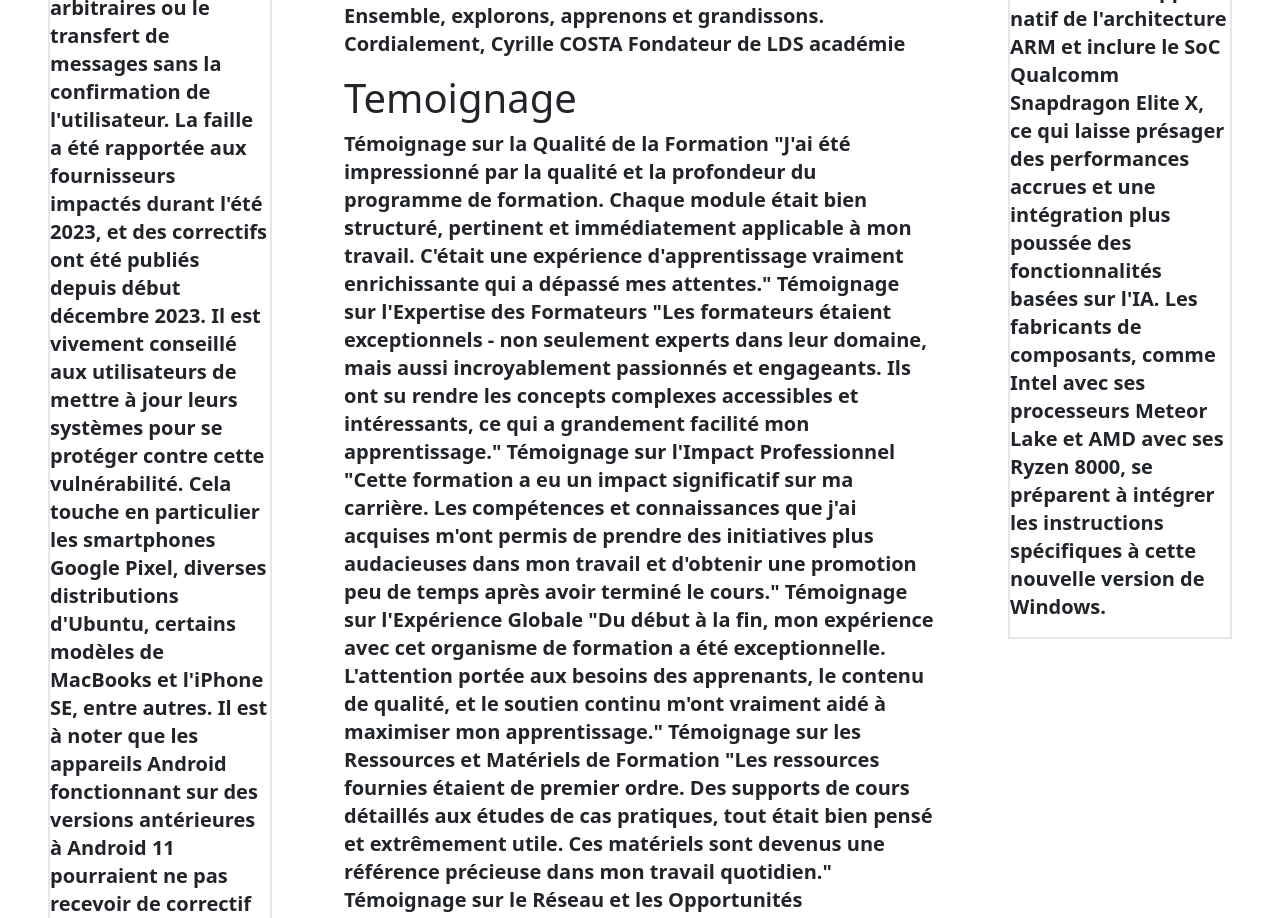
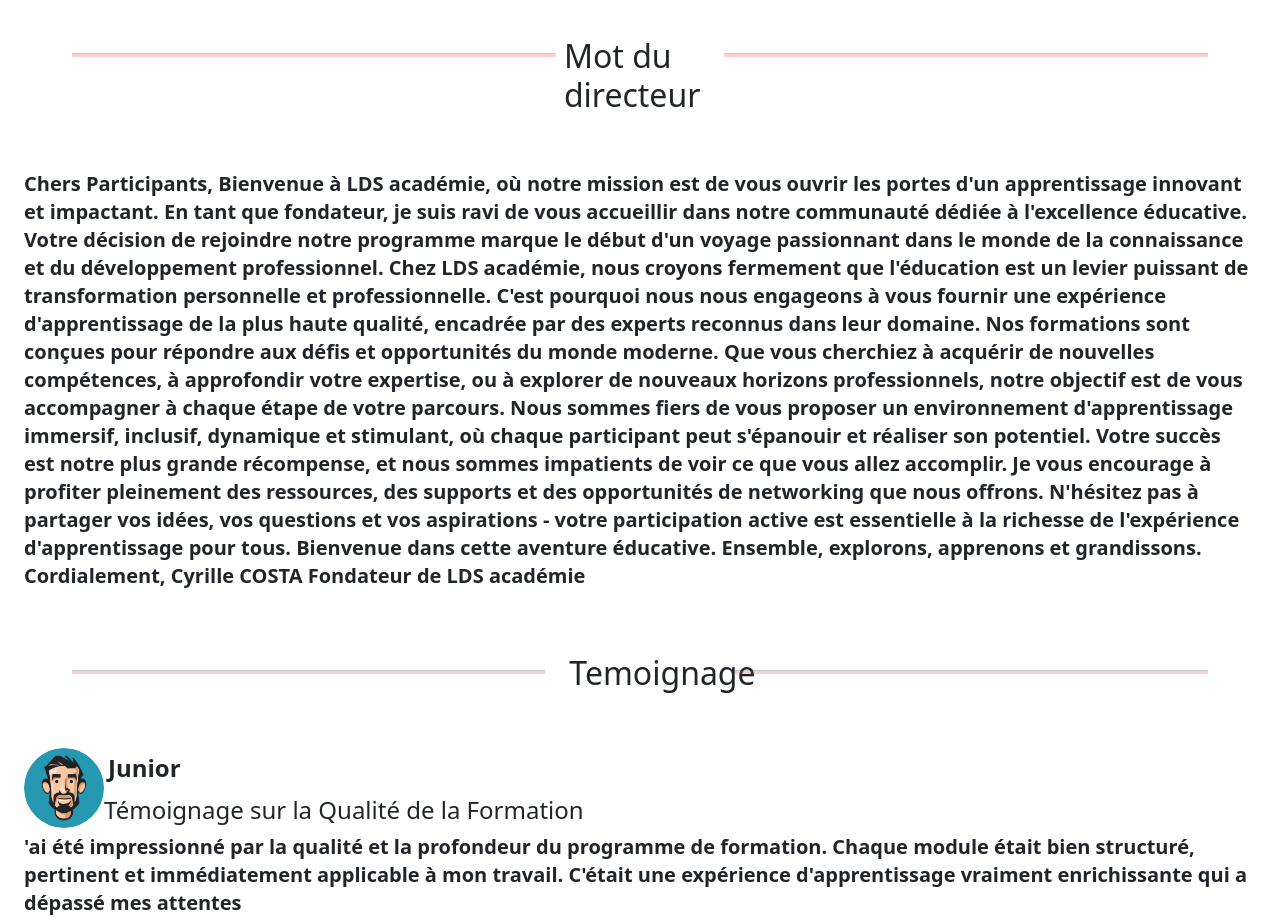
Before and after one commit to Junior-D-Lewis/lds-academie, a React (Create React App) app: page / in a window 1280 px wide. Shown: the part 1600-2518 px from the top of the page. Built offline with nearby package versions, Linux system fonts and the light colour scheme.

Commit message:
add home's design

```diff
--- /dev/null
+++ b/src/component/Home/CardTemoignage.tsx
@@ -0,0 +1,26 @@
+import React from "react";
+import avatar from "../../assets/avatar.png";
+
+type CardProps = {
+  name: string;
+  formation: string;
+  text: string;
+};
+
+export default function (data: CardProps) {
+  const { name, formation, text } = data;
+  return (
+    <div>
+      <div className="flex">
+        <img src={avatar} alt="" className="w-20 h-20 rounded-full" />
+        <div className="row-span-1">
+          <h3 className="text-2xl font-semibold p-1"> {name} </h3>
+          <h4> {formation} </h4>
+        </div>
+      </div>
+      <div>
+        <p>{text}</p>
+      </div>
+    </div>
+  );
+}
--- a/src/component/Home/HomeScreen.tsx
+++ b/src/component/Home/HomeScreen.tsx
@@ -6,6 +6,8 @@
 import reseau from "../../assets/reseaux.png";
 import telecom from "../../assets/telecom.png";
 import ia from "../../assets/ia.png";
+import CardTemoignage from "./CardTemoignage";
+import { datas } from "./datas";
 initTE({ Carousel });
 
 export default function HomeScreen() {
@@ -54,10 +56,14 @@
         </div>
       </div>
 
-      <div className="grid grid-cols-4 p-6 gap-5 text-xl font-semibold">
-        <div className="h-72 grid-rows-2 p-6">
-          <h2 className="ml-[5rem]">ACTUALITES</h2>
-          <div className="border-2 ">
+      <div className=" p-6 text-xl font-semibold">
+        <div className="grid-rows-2 p-6">
+          <div className="flex p-5">
+            <hr className="h-1 w-3/4 bg-red-500" />
+            <h2 className="px-4">ACTUALITES</h2>
+            <hr className="h-1 w-3/4 bg-red-500" />
+          </div>
+          <div className="">
             <p>
               Une récente actualité dans le domaine du réseau informatique
               concerne la découverte d'une faille de sécurité importante dans le
@@ -80,7 +86,38 @@
             </p>
           </div>
         </div>
-        <div className="col-span-2 h-full py-20">
+        <div className="">
+          <div className="flex p-5">
+            <hr className="h-1 w-3/5 bg-red-500" />
+            <h2 className="w-1/4 px-2">FORUMS: A la une</h2>
+            <hr className="h-1 w-3/5 bg-red-500" />
+          </div>
+          <div className="">
+            <p>
+              Les dernières nouvelles dans le domaine de l'informatique
+              annoncent l'arrivée prévue de Windows 12 en juin 2024. Cette
+              nouvelle version du système d'exploitation de Microsoft mettra
+              fortement l'accent sur l'intégration de l'intelligence
+              artificielle (IA) dans presque tous les aspects du système. On
+              attend de cette mise à jour qu'elle inclue des modèles
+              linguistiques étendus et qu'elle utilise l'IA pour accélérer et
+              optimiser le fonctionnement de nombreux logiciels embarqués.
+              Windows 12 devrait également améliorer le support natif de
+              l'architecture ARM et inclure le SoC Qualcomm Snapdragon Elite X,
+              ce qui laisse présager des performances accrues et une intégration
+              plus poussée des fonctionnalités basées sur l'IA. Les fabricants
+              de composants, comme Intel avec ses processeurs Meteor Lake et AMD
+              avec ses Ryzen 8000, se préparent à intégrer les instructions
+              spécifiques à cette nouvelle version de Windows.
+            </p>
+          </div>
+        </div>
+        <div className="">
+          <div className="flex p-5">
+            <hr className="h-1 w-3/4 bg-red-500" />
+            <h2 className="w-1/4 px-2">Mot du directeur</h2>
+            <hr className="h-1 w-3/4 bg-red-500" />
+          </div>
           <p>
             Chers Participants, Bienvenue à LDS académie, où notre mission est
             de vous ouvrir les portes d'un apprentissage innovant et impactant.
@@ -110,68 +147,21 @@
             grandissons. Cordialement, Cyrille COSTA Fondateur de LDS académie
           </p>
           <div>
-            <h1>Temoignage</h1>
-            <p>
-              Témoignage sur la Qualité de la Formation "J'ai été impressionné
-              par la qualité et la profondeur du programme de formation. Chaque
-              module était bien structuré, pertinent et immédiatement applicable
-              à mon travail. C'était une expérience d'apprentissage vraiment
-              enrichissante qui a dépassé mes attentes." Témoignage sur
-              l'Expertise des Formateurs "Les formateurs étaient exceptionnels -
-              non seulement experts dans leur domaine, mais aussi incroyablement
-              passionnés et engageants. Ils ont su rendre les concepts complexes
-              accessibles et intéressants, ce qui a grandement facilité mon
-              apprentissage." Témoignage sur l'Impact Professionnel "Cette
-              formation a eu un impact significatif sur ma carrière. Les
-              compétences et connaissances que j'ai acquises m'ont permis de
-              prendre des initiatives plus audacieuses dans mon travail et
-              d'obtenir une promotion peu de temps après avoir terminé le
-              cours." Témoignage sur l'Expérience Globale "Du début à la fin,
-              mon expérience avec cet organisme de formation a été
-              exceptionnelle. L'attention portée aux besoins des apprenants, le
-              contenu de qualité, et le soutien continu m'ont vraiment aidé à
-              maximiser mon apprentissage." Témoignage sur les Ressources et
-              Matériels de Formation "Les ressources fournies étaient de premier
-              ordre. Des supports de cours détaillés aux études de cas
-              pratiques, tout était bien pensé et extrêmement utile. Ces
-              matériels sont devenus une référence précieuse dans mon travail
-              quotidien." Témoignage sur le Réseau et les Opportunités
-              Professionnelles "En plus d'une formation de qualité, j'ai eu
-              l'opportunité de rencontrer des professionnels de divers horizons.
-              Le réseau que j'ai construit durant cette formation est
-              inestimable et a ouvert de nombreuses portes dans ma carrière."
-              Témoignage sur l'Innovation et les Méthodes Pédagogiques
-              "L'approche pédagogique de l'organisme était innovante et
-              engageante. Les méthodes interactives et les projets de groupe ont
-              non seulement facilité l'apprentissage, mais ont aussi rendu
-              l'expérience très agréable." Témoignage sur la Flexibilité et
-              l'Accessibilité "La flexibilité offerte par l'organisme pour
-              suivre les cours en ligne à mon propre rythme a été un facteur clé
-              pour moi. Cela m'a permis de concilier formation professionnelle
-              et obligations personnelles sans stress."
-            </p>
-          </div>
-        </div>
-        <div className="h-72 grid-rows-2 p-6">
-          <h2 className="ml-[5rem]">FORUMS: A la une</h2>
-          <div className="border-2">
-            <p>
-              Les dernières nouvelles dans le domaine de l'informatique
-              annoncent l'arrivée prévue de Windows 12 en juin 2024. Cette
-              nouvelle version du système d'exploitation de Microsoft mettra
-              fortement l'accent sur l'intégration de l'intelligence
-              artificielle (IA) dans presque tous les aspects du système. On
-              attend de cette mise à jour qu'elle inclue des modèles
-              linguistiques étendus et qu'elle utilise l'IA pour accélérer et
-              optimiser le fonctionnement de nombreux logiciels embarqués.
-              Windows 12 devrait également améliorer le support natif de
-              l'architecture ARM et inclure le SoC Qualcomm Snapdragon Elite X,
-              ce qui laisse présager des performances accrues et une intégration
-              plus poussée des fonctionnalités basées sur l'IA. Les fabricants
-              de composants, comme Intel avec ses processeurs Meteor Lake et AMD
-              avec ses Ryzen 8000, se préparent à intégrer les instructions
-              spécifiques à cette nouvelle version de Windows.
-            </p>
+            <div className="flex p-5">
+              <hr className="h-1 w-3/4 bg-red-500" />
+              <h2 className="w-1/6 px-4">Temoignage</h2>
+              <hr className="h-1 w-3/4 bg-red-500" />
+            </div>
+            {datas.map(
+              (data) =>
+                data && (
+                  <CardTemoignage
+                    name={data.name}
+                    formation={data.formation}
+                    text={data.text}
+                  />
+                )
+            )}
           </div>
         </div>
       </div>
--- /dev/null
+++ b/src/component/Home/datas.ts
@@ -0,0 +1,47 @@
+export const datas = [
+  {
+    name: "Junior",
+    formation: "Témoignage sur la Qualité de la Formation",
+    text: "'ai été impressionné par la qualité et la profondeur du programme de formation. Chaque module était bien structuré, pertinent et immédiatement applicable à mon travail. C'était une expérience d'apprentissage vraiment enrichissante qui a dépassé mes attentes",
+  },
+  {
+    name: "Steve",
+    formation: "Témoignage sur l'Expertise des Formateurs",
+    text: "Les formateurs étaient exceptionnels - non seulement experts dans leur domaine, mais aussi incroyablement passionnés et engageants. Ils ont su rendre les concepts complexes accessibles et intéressants, ce qui a grandement facilité mon apprentissage.",
+  },
+  {
+    name: "John",
+    formation: "Témoignage sur l'Impact Professionnel",
+    text: "Cette formation a eu un impact significatif sur ma carrière. Les compétences et connaissances que j'ai acquises m'ont permis de prendre des initiatives plus audacieuses dans mon travail et d'obtenir une promotion peu de temps après avoir terminé le cours.",
+  },
+  ,
+  {
+    name: "Rose",
+    formation: "Témoignage sur l'Expérience Globale",
+    text: "Du début à la fin, mon expérience avec cet organisme de formation a été exceptionnelle. L'attention portée aux besoins des apprenants, le contenu de qualité, et le soutien continu m'ont vraiment aidé à maximiser mon apprentissage.",
+  },
+  ,
+  {
+    name: "Erika",
+    formation: "Témoignage sur les Ressources et Matériels de Formation",
+    text: "Les ressources fournies étaient de premier ordre. Des supports de cours détaillés aux études de cas pratiques, tout était bien pensé et extrêmement utile. Ces matériels sont devenus une référence précieuse dans mon travail quotidien.",
+  },
+  ,
+  {
+    name: "Nadia",
+    formation: "Témoignage sur le Réseau et les Opportunités Professionnelles",
+    text: "En plus d'une formation de qualité, j'ai eu l'opportunité de rencontrer des professionnels de divers horizons. Le réseau que j'ai construit durant cette formation est inestimable et a ouvert de nombreuses portes dans ma carrière.",
+  },
+  ,
+  {
+    name: "Florinda",
+    formation: "Témoignage sur l'Innovation et les Méthodes Pédagogiques",
+    text: "L'approche pédagogique de l'organisme était innovante et engageante. Les méthodes interactives et les projets de groupe ont non seulement facilité l'apprentissage, mais ont aussi rendu l'expérience très agréable.",
+  },
+  ,
+  {
+    name: "Herman",
+    formation: "Témoignage sur la Flexibilité et l'Accessibilité",
+    text: "La flexibilité offerte par l'organisme pour suivre les cours en ligne à mon propre rythme a été un facteur clé pour moi. Cela m'a permis de concilier formation professionnelle et obligations personnelles sans stress.",
+  },
+];
```
